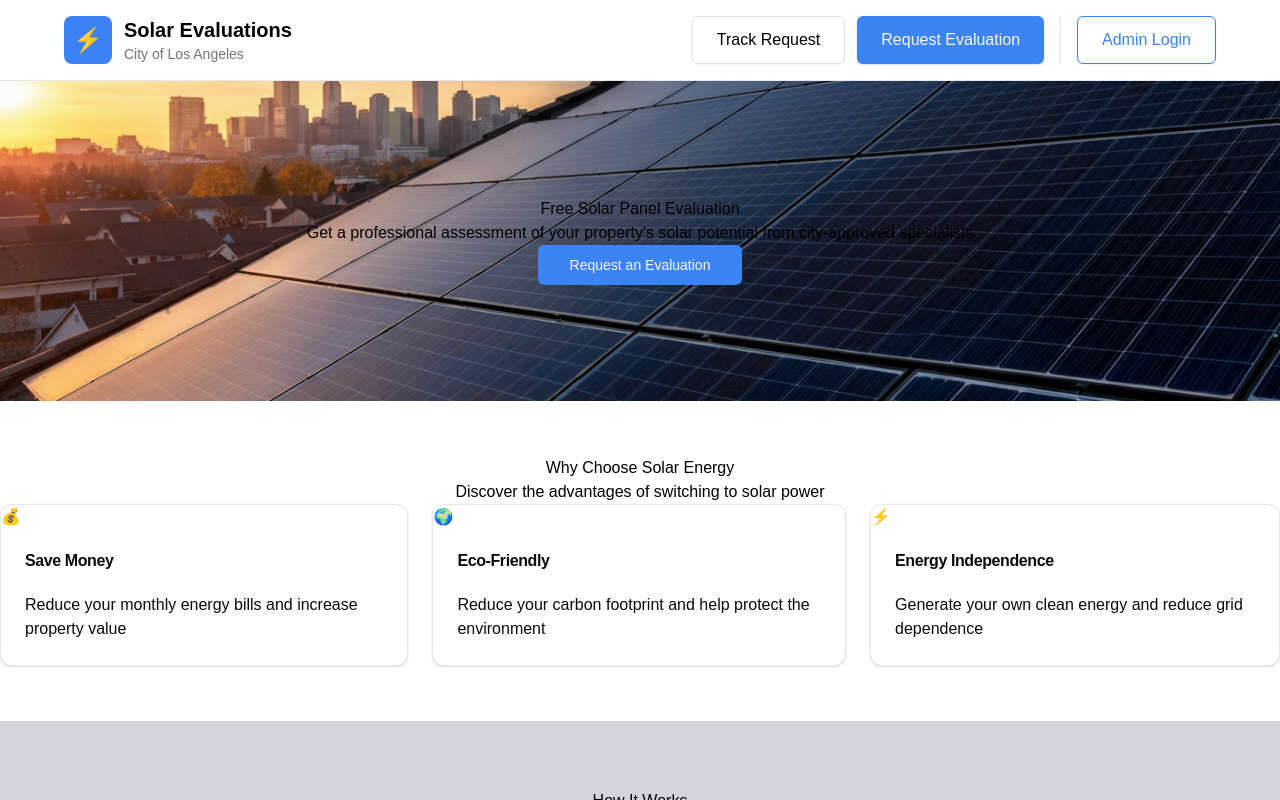
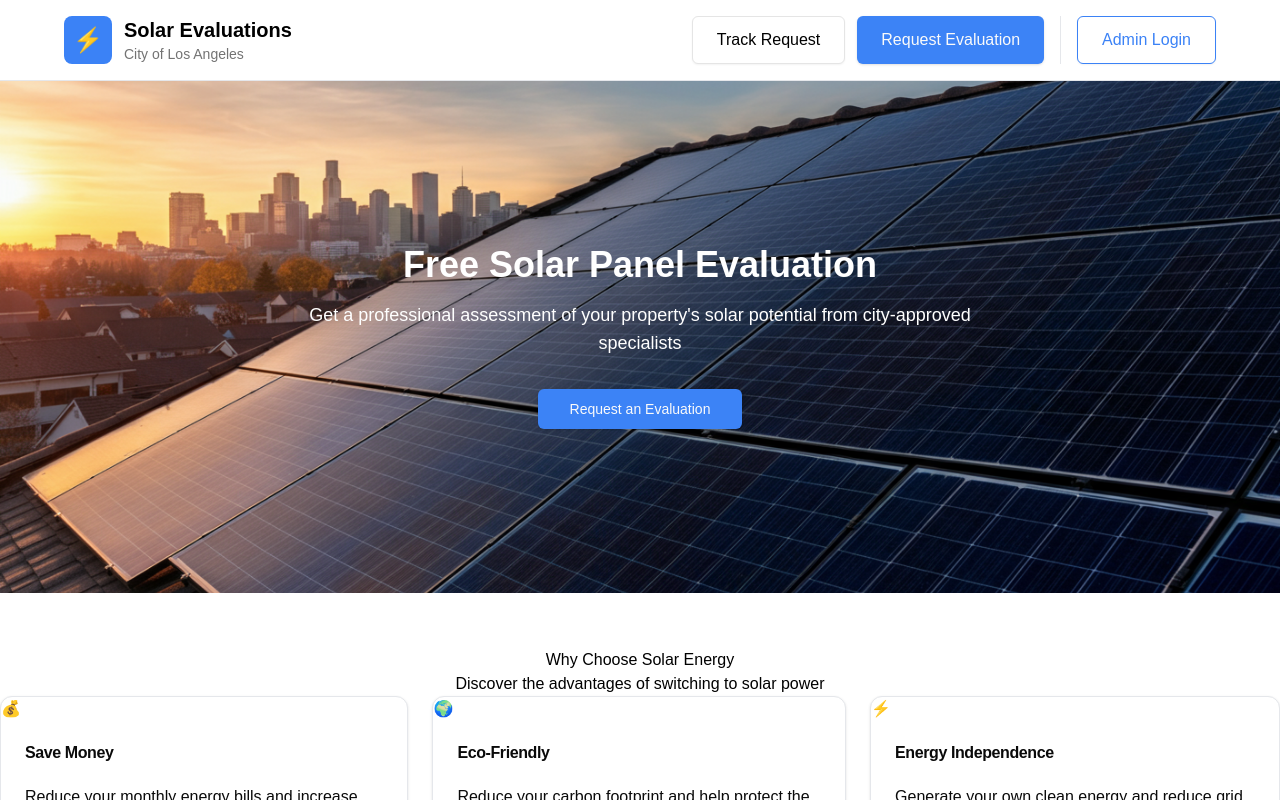
Before and after one commit to chingu-voyages/v52-tier3-team-33, a Next.js app in the folder solar-panel/: page /public in a window 1280 px wide. Shown: the top 800 px of the page. Built offline with nearby package versions, Linux system fonts and the light colour scheme.

Commit message:
Add styling to hero component

```diff
--- a/solar-panel/src/app/public/adopt/hero.tsx
+++ b/solar-panel/src/app/public/adopt/hero.tsx
@@ -4,13 +4,13 @@ import { Button } from "@/components/ui/button";
 
 export default function Hero(): React.ReactNode {
   return (
-    <div className="flex max-h-96 min-h-80 w-full flex-col items-center justify-center bg-[url('../../public/img/hero-img.png')] bg-cover bg-center">
-      <h1>Free Solar Panel Evaluation</h1>
-      <p>
+    <div className="flex min-h-[32rem] w-full flex-col items-center justify-center bg-[url('../../public/img/hero-img.png')] bg-cover bg-center text-white">
+      <h1 className="text-4xl font-bold">Free Solar Panel Evaluation</h1>
+      <p className="mt-4 max-w-2xl text-center text-lg">
         Get a professional assessment of your property&apos;s solar potential
         from city-approved specialists
       </p>
-      <Link href="/public/evaluate">
+      <Link href="/public/evaluate" className="mt-8">
         <Button variant="default" size="lg">
           Request an Evaluation
         </Button>
```
